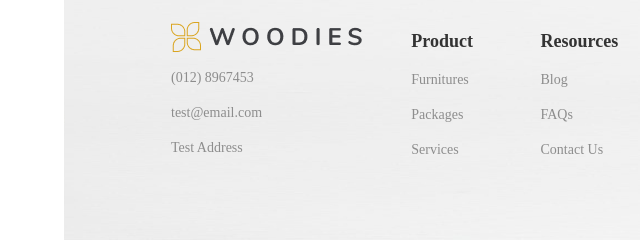
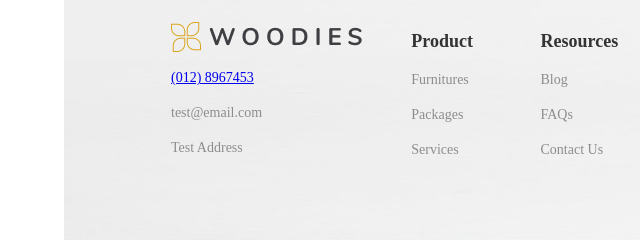
Before and after one commit to melnikovst/extra-task-1, a plain HTML site: page index.html in a window 1280 px wide. Shown: the part 3871-4111 px from the top of the page, 0-640 px from the left. Drawn offline with Linux system fonts and the light colour scheme; a web font is replaced by a local one.

Commit message:
test deckstop

```diff
--- a/index.html
+++ b/index.html
@@ -154,7 +154,7 @@
               alt="header logo"
               class="logo_place_footer logo"
             />
-            <p class="footer__contacts">(012) 8967453</p>
+            <p class="footer__contacts"><a href="#">(012) 8967453</a></p>
             <p class="footer__contacts">test@email.com</p>
             <p class="footer__contacts">Test Address</p>
           </div>
```
